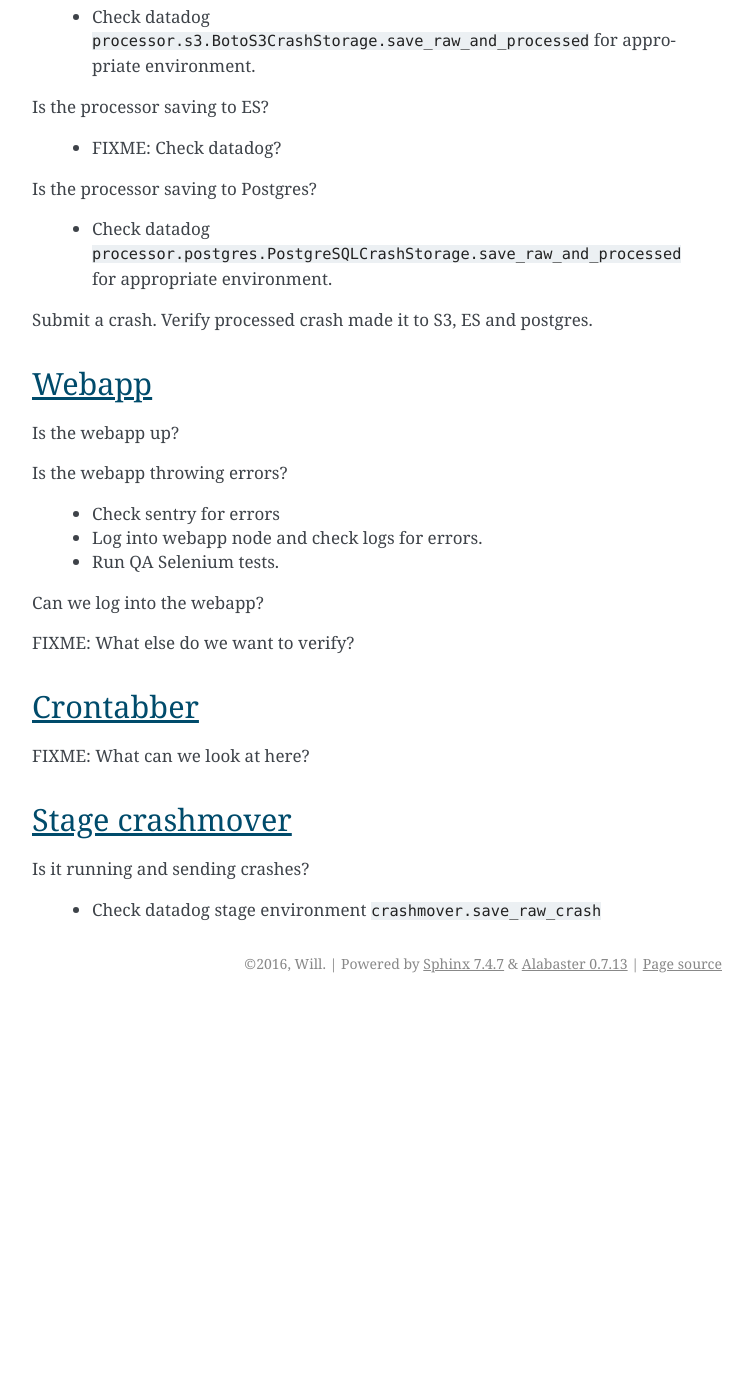
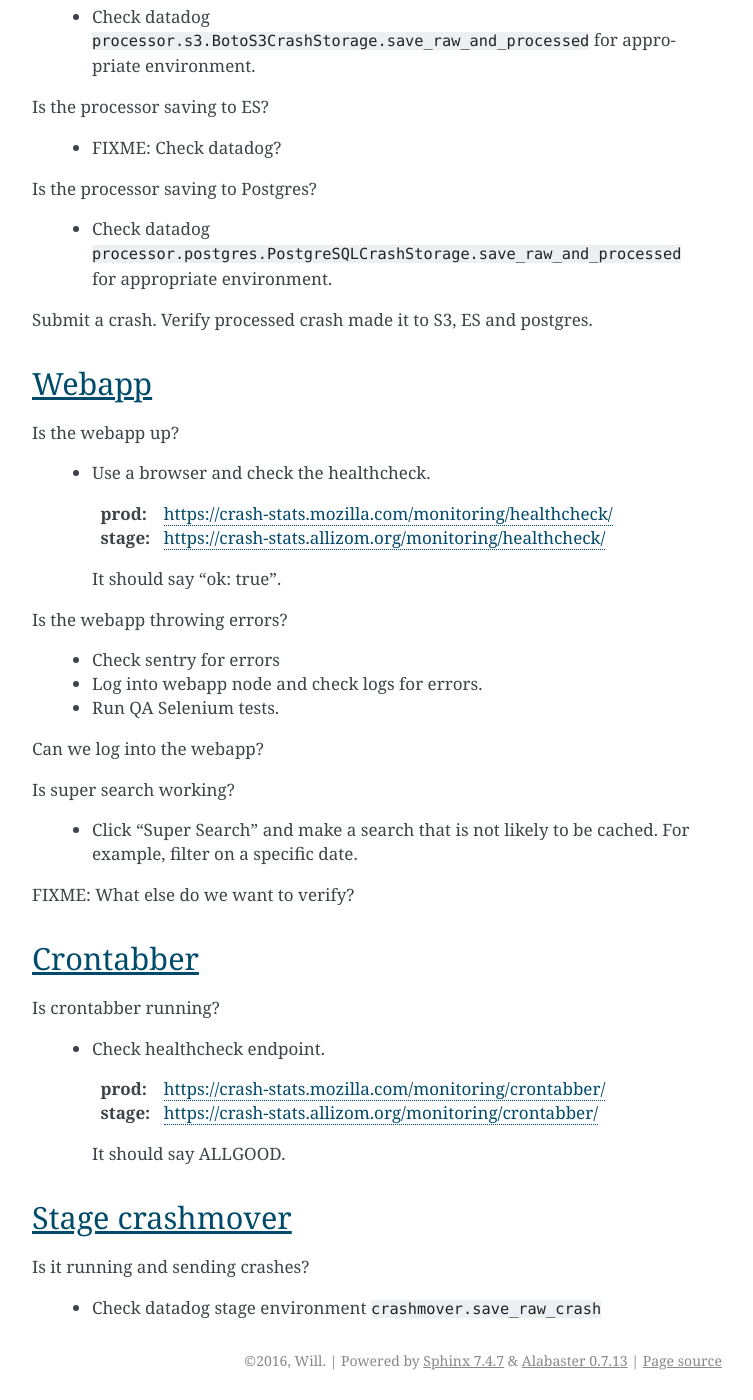
Before and after one commit to willkg/socorro-zero, a Sphinx documentation site: the page built from docs/socorro_test_checklist.rst, in a window 1280 px wide and 1400 px high, scrolled down 1114 px. Shown: the whole window, without its empty margins (388-1141 px from the left). Built offline with Sphinx 7.4.7, drawn with Linux system fonts in a browser that asks for light colours; before the commit the page ends 2117 px from its top, so only the background shows below that.

Commit message:
Pull in Peter's suggestions

```diff
--- a/docs/socorro_test_checklist.rst
+++ b/docs/socorro_test_checklist.rst
@@ -64,6 +64,13 @@ Webapp
 
 Is the webapp up?
 
+    * Use a browser and check the healthcheck.
+
+      :prod: https://crash-stats.mozilla.com/monitoring/healthcheck/
+      :stage: https://crash-stats.allizom.org/monitoring/healthcheck/
+
+      It should say "ok: true".
+
 Is the webapp throwing errors?
 
     * Check sentry for errors
@@ -72,13 +79,25 @@ Is the webapp throwing errors?
 
 Can we log into the webapp?
 
+Is super search working?
+
+    * Click "Super Search" and make a search that is not likely to be cached.
+      For example, filter on a specific date.
+
 FIXME: What else do we want to verify?
 
 
 Crontabber
 ==========
 
-FIXME: What can we look at here?
+Is crontabber running?
+
+    * Check healthcheck endpoint.
+
+      :prod: https://crash-stats.mozilla.com/monitoring/crontabber/
+      :stage: https://crash-stats.allizom.org/monitoring/crontabber/
+
+      It should say ALLGOOD.
 
 
 Stage crashmover
```
